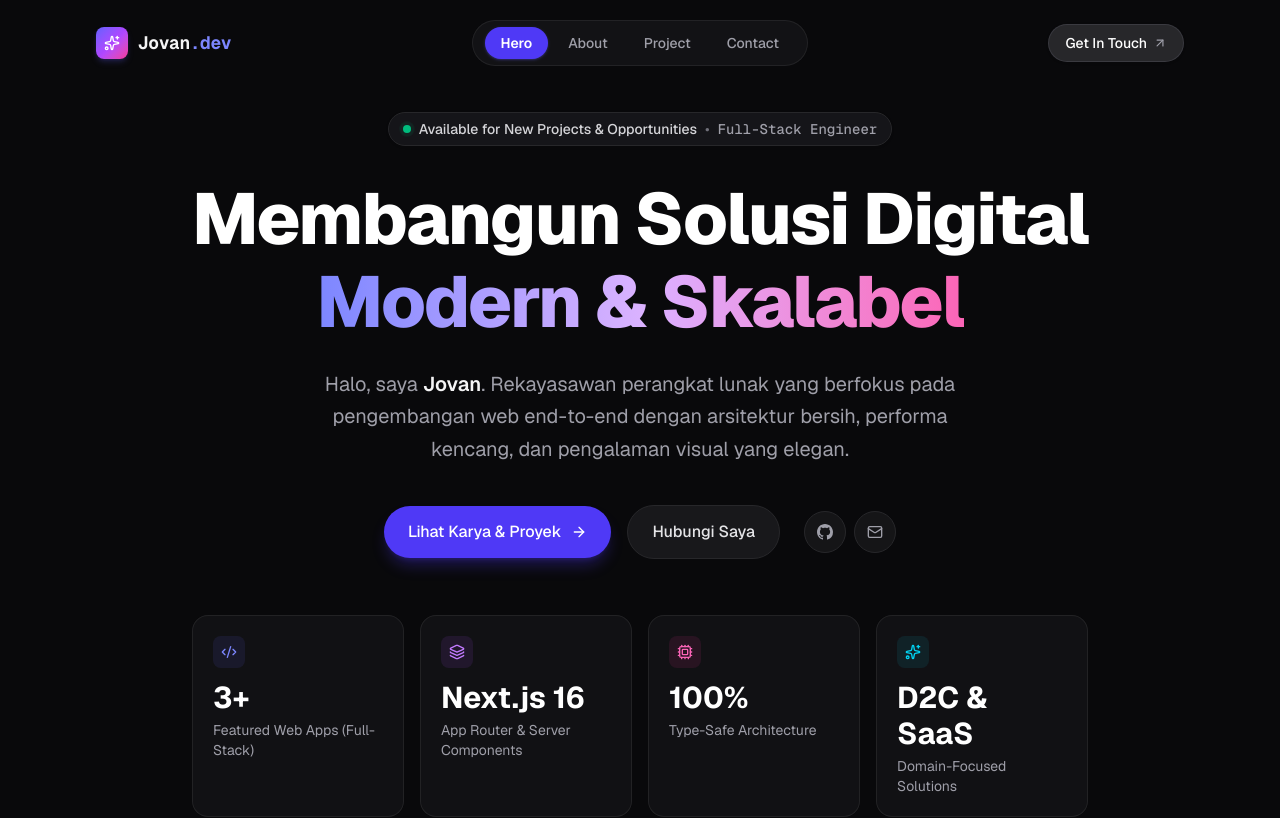
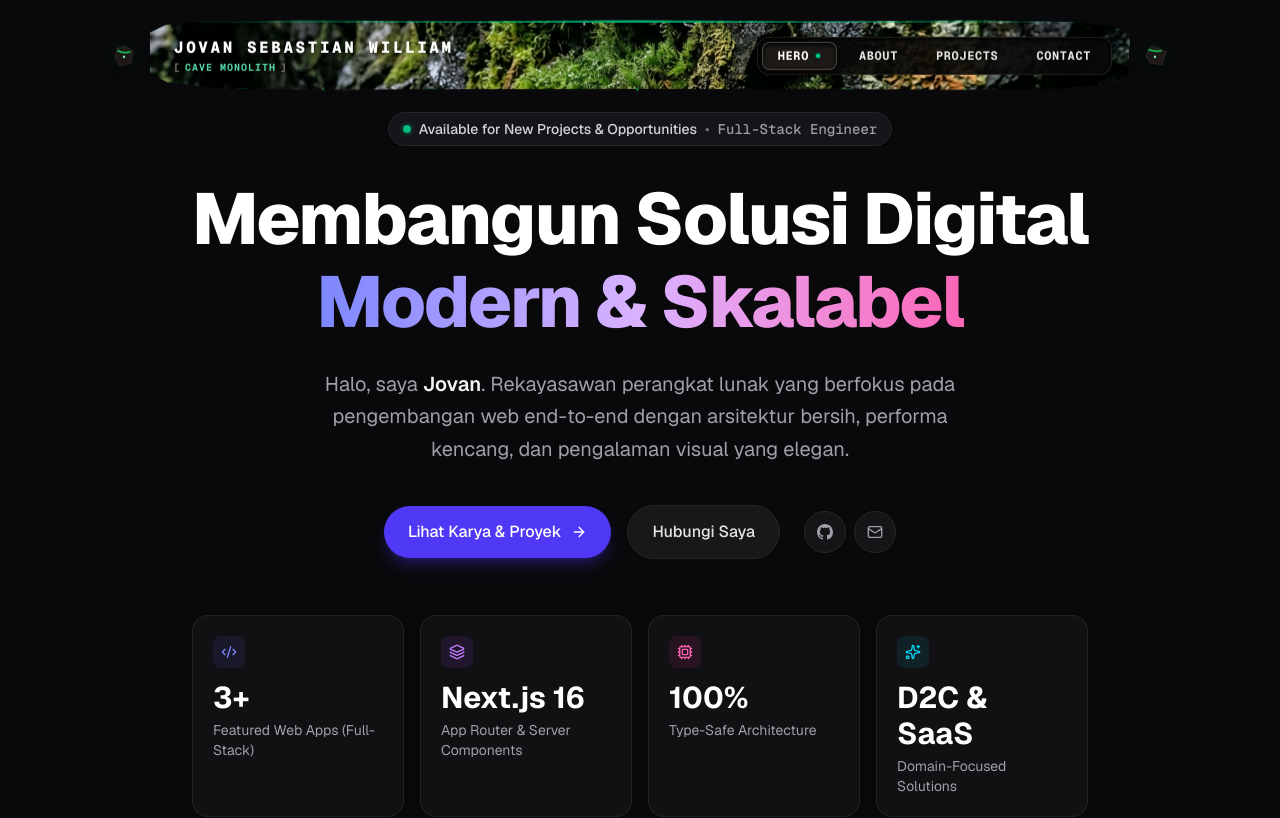
Before and after one commit to Jovan-SW/web_portofolio, a Next.js app: page / in a window 1280 px wide. Shown: the top 818 px of the page. Built offline with nearby package versions, Linux system fonts and the light colour scheme.

Commit message:
add navbar component

```diff
--- a/package.json
+++ b/package.json
@@ -9,6 +9,7 @@
     "lint": "eslint"
   },
   "dependencies": {
+    "framer-motion": "^14.7.1",
     "lucide-react": "^1.62.0",
     "next": "16.4.3",
     "react": "19.3.0",
--- a/src/app/globals.css
+++ b/src/app/globals.css
@@ -14,7 +14,7 @@
 
 html {
   scroll-behavior: smooth;
-  scroll-padding-top: 5rem;
+  scroll-padding-top: 6rem;
   color-scheme: dark;
 }
 
@@ -42,3 +42,58 @@
 ::-webkit-scrollbar-thumb:hover {
   background: #3f3f46;
 }
+
+/* Cyber Monolith Cave Floating Island Animations */
+@keyframes island-levitate {
+  0%, 100% {
+    transform: translateY(0px);
+  }
+  50% {
+    transform: translateY(-5px);
+  }
+}
+
+@keyframes island-shard-1 {
+  0%, 100% {
+    transform: translateY(0px) rotate(0deg);
+  }
+  50% {
+    transform: translateY(-8px) rotate(-2deg);
+  }
+}
+
+@keyframes island-shard-2 {
+  0%, 100% {
+    transform: translateY(0px) rotate(0deg);
+  }
+  50% {
+    transform: translateY(-6px) rotate(3deg);
+  }
+}
+
+@keyframes cyber-vein-pulse {
+  0%, 100% {
+    opacity: 0.55;
+    filter: drop-shadow(0 0 3px rgba(6, 182, 212, 0.4));
+  }
+  50% {
+    opacity: 1;
+    filter: drop-shadow(0 0 10px rgba(34, 211, 238, 0.8)) drop-shadow(0 0 20px rgba(6, 182, 212, 0.5));
+  }
+}
+
+.animate-island-levitate {
+  animation: island-levitate 6s ease-in-out infinite;
+}
+
+.animate-shard-1 {
+  animation: island-shard-1 5s ease-in-out infinite;
+}
+
+.animate-shard-2 {
+  animation: island-shard-2 6.5s ease-in-out infinite;
+}
+
+.animate-cyber-veins {
+  animation: cyber-vein-pulse 3.5s ease-in-out infinite;
+}
--- a/src/components/layout/Navbar.tsx
+++ b/src/components/layout/Navbar.tsx
@@ -1,34 +1,114 @@
 'use client';
 
 import { useState, useEffect } from 'react';
-import { Menu, X, ArrowUpRight, Sparkles } from 'lucide-react';
+import { motion, AnimatePresence } from 'framer-motion';
+import { Menu, X } from 'lucide-react';
 
-const NAV_ITEMS = [
-  { label: 'Hero', href: '#hero', id: 'hero' },
-  { label: 'About', href: '#about', id: 'about' },
-  { label: 'Project', href: '#project', id: 'project' },
-  { label: 'Contact', href: '#contact', id: 'contact' },
+interface NavItem {
+  id: string;
+  label: string;
+  href: string;
+}
+
+const NAV_ITEMS: NavItem[] = [
+  { id: 'hero', label: 'Hero', href: '#hero' },
+  { id: 'about', label: 'About', href: '#about' },
+  { id: 'projects', label: 'Projects', href: '#projects' },
+  { id: 'contact', label: 'Contact', href: '#contact' },
 ];
+
+/**
+ * Hanging Cave Flora & Stalactites SVG
+ * Natural subterranean rock stalactites and dangling green moss tendrils beneath the island.
+ */
+function HangingCaveFlora() {
+  return (
+    <div className="absolute -bottom-3.5 left-5 right-5 h-4 pointer-events-none flex items-start justify-between px-3 overflow-visible opacity-85">
+      <svg className="w-full h-4 overflow-visible" preserveAspectRatio="none" viewBox="0 0 600 16" fill="none">
+        {/* Stalactite 1 with moss tip */}
+        <polygon points="40,0 43,12 46,0" fill="#1c1917" stroke="#15803d" strokeWidth="0.6" />
+        <circle cx="43" cy="12.5" r="1" fill="#4ade80" />
+
+        {/* Moss vine root 1 */}
+        <path d="M95,0 Q97,8 99,14" stroke="#16a34a" strokeWidth="1" strokeLinecap="round" />
+        <path d="M99,14 Q101,10 102,12" stroke="#22c55e" strokeWidth="0.8" strokeLinecap="round" />
+
+        {/* Stalactite 2 (Deep basalt stone) */}
+        <polygon points="160,0 164,15 168,0" fill="#0c0a09" stroke="#166534" strokeWidth="0.6" />
+        <circle cx="164" cy="15.5" r="1.1" fill="#86efac" />
+
+        {/* Center moss droplet / root */}
+        <path d="M298,0 Q301,7 303,13" stroke="#22c55e" strokeWidth="1.2" strokeLinecap="round" />
+        <polygon points="302,12 305,15 301,15" fill="#4ade80" />
+
+        {/* Stalactite 3 with green lichen */}
+        <polygon points="430,0 433,11 436,0" fill="#1c1917" stroke="#15803d" strokeWidth="0.6" />
+        <circle cx="433" cy="11.5" r="1" fill="#4ade80" />
+
+        {/* Moss root 2 */}
+        <path d="M510,0 Q513,9 516,14" stroke="#16a34a" strokeWidth="1" strokeLinecap="round" />
+      </svg>
+    </div>
+  );
+}
+
+/**
+ * Floating Cave Satellite Rock Shard with Moss Accent
+ */
+function OrbitingCaveShard({ side }: { side: 'left' | 'right' }) {
+  return (
+    <div
+      className={`hidden xl:flex absolute top-1/2 -translate-y-1/2 pointer-events-none items-center justify-center ${
+        side === 'left' ? '-left-8 animate-shard-1' : '-right-8 animate-shard-2'
+      }`}
+    >
+      <div className="relative w-6 h-6">
+        <div className="absolute inset-0 bg-emerald-900/20 blur-sm rounded-full" />
+        <svg viewBox="0 0 24 24" fill="none" className="w-full h-full drop-shadow-[0_2px_4px_rgba(0,0,0,0.8)]">
+          <polygon
+            points={side === 'left' ? "12,2 21,7 19,19 8,22 3,14 5,5" : "10,2 22,8 18,21 6,19 2,12 6,4"}
+            fill="#1c1917"
+            stroke="#292524"
+            strokeWidth="1.2"
+          />
+          {/* Moss streak on shard */}
+          <path
+            d={side === 'left' ? "M6,7 Q12,10 18,8" : "M5,6 Q11,8 17,7"}
+            stroke="#22c55e"
+            strokeWidth="1.6"
+            strokeLinecap="round"
+          />
+          <circle cx={side === 'left' ? "12" : "11"} cy="13" r="1.2" fill="#86efac" />
+        </svg>
+      </div>
+    </div>
+  );
+}
 
 export default function Navbar() {
   const [activeSection, setActiveSection] = useState('hero');
+  const [hoveredTab, setHoveredTab] = useState<string | null>(null);
   const [isScrolled, setIsScrolled] = useState(false);
-  const [mobileMenuOpen, setMobileMenuOpen] = useState(false);
+  const [mobileOpen, setMobileOpen] = useState(false);
+  const [mounted, setMounted] = useState(false);
 
   useEffect(() => {
+    setMounted(true);
+
     const handleScroll = () => {
-      setIsScrolled(window.scrollY > 20);
+      setIsScrolled(window.scrollY > 25);
     };
 
     window.addEventListener('scroll', handleScroll, { passive: true });
     handleScroll();
 
     // IntersectionObserver to sync active section indicator
-    const sectionIds = ['hero', 'about', 'project', 'contact'];
+    const sectionIds = ['hero', 'about', 'projects', 'contact'];
     const observerCallback: IntersectionObserverCallback = (entries) => {
       entries.forEach((entry) => {
         if (entry.isIntersecting) {
-          setActiveSection(entry.target.id);
+          const cleanId = entry.target.id === 'project' ? 'projects' : entry.target.id;
+          setActiveSection(cleanId);
         }
       });
     };
@@ -43,6 +123,9 @@
       if (el) observer.observe(el);
     });
 
+    const legacyProject = document.getElementById('project');
+    if (legacyProject) observer.observe(legacyProject);
+
     return () => {
       window.removeEventListener('scroll', handleScroll);
       observer.disconnect();
@@ -52,43 +135,156 @@
   const handleNavClick = (e: React.MouseEvent<HTMLAnchorElement>, href: string) => {
     e.preventDefault();
     const targetId = href.replace('#', '');
-    const element = document.getElementById(targetId);
+    let element = document.getElementById(targetId);
+    if (!element && targetId === 'projects') {
+      element = document.getElementById('project');
+    }
     if (element) {
       element.scrollIntoView({ behavior: 'smooth' });
       setActiveSection(targetId);
-      setMobileMenuOpen(false);
+      setMobileOpen(false);
     }
   };
 
   return (
-    <header
-      className={`fixed top-0 left-0 right-0 z-50 transition-all duration-300 ${
+    <div className="fixed top-4 sm:top-5 inset-x-0 mx-auto z-50 max-w-5xl px-3 sm:px-4 pointer-events-none">
+      {/* Floating Levitation Island Physics Wrapper */}
+      <div className="relative w-full animate-island-levitate">
+        {/* Companion Orbiting Miniature Rocks on flanks */}
+        <OrbitingCaveShard side="left" />
+        <OrbitingCaveShard side="right" />
+
+        {/* Main Floating Mossy Cave Rock Island */}
+        <nav
+          aria-label="Floating Mossy Cave Rock Island Navigation"
+          className={`pointer-events-auto relative w-full transition-all duration-500 ${
             isScrolled
-          ? 'bg-zinc-950/85 backdrop-blur-md border-b border-zinc-800/70 shadow-lg shadow-black/20 py-3.5'
-          : 'bg-transparent py-5'
+              ? 'py-2 px-3.5 sm:px-5'
+              : 'py-2.5 sm:py-3 px-4 sm:px-6'
           }`}
+          style={{
+            /* Natural chiseled jagged stone outline */
+            clipPath:
+              'polygon(0.6% 18%, 2.2% 7%, 6% 2.5%, 16% 0.8%, 32% 2%, 50% 0.5%, 68% 2.2%, 84% 0.8%, 94% 3.2%, 97.8% 9%, 99.4% 22%, 99.2% 78%, 97.5% 89%, 92.5% 97%, 82% 99%, 64% 97.5%, 48% 99.5%, 32% 97.8%, 18% 99.2%, 7.5% 96.5%, 2.4% 88%, 0.6% 76%)',
+          }}
         >
-      <div className="max-w-6xl mx-auto px-4 sm:px-6 lg:px-8">
-        <div className="flex items-center justify-between">
-          {/* Logo / Brand */}
+          {/* Layer 1: Earthy Subterranean Abyss Shadow */}
+          <div className="absolute inset-0 -z-30 bg-black/90 rounded-2xl shadow-[0_22px_45px_rgba(0,0,0,0.98),inset_0_0_24px_rgba(0,0,0,0.9)]" />
+
+          {/* Layer 2: Real Wet Basalt Cave Rock & Lush Green Moss Texture */}
+          <div
+            className="absolute inset-0 -z-20 bg-gradient-to-b from-stone-900/95 via-stone-950/98 to-[#090a0d] opacity-95"
+            style={{
+              backgroundImage: 'url("/mossy-cave-rock.jpg")',
+              backgroundSize: 'cover',
+              backgroundPosition: 'center',
+              backgroundBlendMode: 'overlay',
+            }}
+          />
+
+          {/* Layer 3: Natural Moss Ridge Overgrowth & Relief Rim */}
+          <div className="absolute inset-0 -z-10 pointer-events-none">
+            {/* Top stone ledge with organic moss overgrown line */}
+            <div className="absolute top-0 inset-x-0 h-[2.5px] bg-gradient-to-r from-transparent via-emerald-500/85 to-transparent" />
+            {/* Bottom cavern rim shadow */}
+            <div className="absolute bottom-0 inset-x-0 h-[2px] bg-gradient-to-r from-transparent via-stone-950 to-transparent" />
+          </div>
+
+          {/* Content Flex Container */}
+          <div className="relative z-10 flex items-center justify-between gap-3 sm:gap-6">
+            {/* Sisi Kiri (Branding): Jovan Sebastian William (Tanpa Logo, Font Kontras Tinggi) */}
             <a
               href="#hero"
               onClick={(e) => handleNavClick(e, '#hero')}
-            className="group flex items-center gap-2.5 text-zinc-100 font-bold text-lg tracking-tight hover:text-white transition-colors"
+              className="group focus:outline-none focus-visible:ring-2 focus-visible:ring-emerald-400 rounded-lg py-1 px-1.5 transition-transform active:translate-y-0.5"
+              aria-label="Jovan Sebastian William - Beranda"
             >
-            <div className="w-8 h-8 rounded-lg bg-gradient-to-br from-indigo-500 via-purple-500 to-pink-500 flex items-center justify-center text-white shadow-md shadow-indigo-500/20 group-hover:scale-105 transition-transform">
-              <Sparkles className="w-4 h-4" />
+              <div className="flex flex-col">
+                <span className="font-mono text-sm sm:text-base font-extrabold tracking-[0.16em] uppercase text-white group-hover:text-emerald-300 transition-colors flex items-center gap-2 drop-shadow-[0_2px_5px_rgba(0,0,0,0.95)]">
+                  <span className="hidden sm:inline">Jovan Sebastian William</span>
+                  <span className="sm:hidden">Jovan S. W.</span>
+                </span>
+                <span className="text-[10px] font-mono tracking-widest text-emerald-300/90 font-bold uppercase hidden lg:flex items-center gap-1 drop-shadow-[0_1px_3px_rgba(0,0,0,0.95)]">
+                  <span className="text-stone-500">[</span>
+                  <span>Cave Monolith</span>
+                  <span className="text-stone-500">]</span>
+                </span>
               </div>
-            <span className="font-mono text-zinc-100">
-              Jovan<span className="text-indigo-400">.dev</span>
+            </a>
+
+            {/* Sisi Kanan / Navigasi: Chiseled Stone Runes dengan Efek Tactile Click / Press (Bukan Glow) */}
+            <div className="flex items-center gap-2">
+              <div className="hidden md:flex items-center gap-1.5 p-1 rounded-xl bg-stone-950/90 border border-stone-800/80 shadow-[inset_0_2px_5px_rgba(0,0,0,0.9)]">
+                {NAV_ITEMS.map((item) => {
+                  const isActive = activeSection === item.id;
+                  const isHovered = hoveredTab === item.id;
+                  const isHighlighted = hoveredTab !== null ? isHovered : isActive;
+
+                  return (
+                    <a
+                      key={item.id}
+                      href={item.href}
+                      onClick={(e) => handleNavClick(e, item.href)}
+                      onMouseEnter={() => setHoveredTab(item.id)}
+                      onMouseLeave={() => setHoveredTab(null)}
+                      className={`relative px-4 py-1.5 rounded-lg text-xs font-mono font-bold tracking-wider uppercase transition-all duration-150 active:translate-y-0.5 active:scale-[0.98] cursor-pointer select-none ${
+                        isActive
+                          ? 'text-white drop-shadow-[0_1px_3px_rgba(0,0,0,0.95)]'
+                          : 'text-stone-200 hover:text-white drop-shadow-[0_1px_3px_rgba(0,0,0,0.9)]'
+                      }`}
+                    >
+                      {/* Tactile Stone Indentation Pill (Physical Inset Carving, No Neon Glow) */}
+                      {isHighlighted && mounted && (
+                        <motion.div
+                          layoutId="tactile-stone-press"
+                          className="absolute inset-0 rounded-lg bg-stone-900 border border-stone-600/80 shadow-[inset_0_2px_4px_rgba(0,0,0,0.9),0_1px_0_rgba(255,255,255,0.06)]"
+                          transition={{ type: 'spring', stiffness: 500, damping: 35 }}
+                        />
+                      )}
+                      <span className="relative z-10 flex items-center gap-1.5">
+                        <span>{item.label}</span>
+                        {isActive && (
+                          <span className="w-1.5 h-1.5 rounded-full bg-emerald-400 border border-emerald-900 shadow-sm" />
+                        )}
                       </span>
                     </a>
+                  );
+                })}
+              </div>
 
-          {/* Desktop Navigation Links */}
-          <nav
-            aria-label="Navigasi Utama"
-            className="hidden md:flex items-center gap-1 bg-zinc-900/70 border border-zinc-800/80 rounded-full px-3 py-1.5 backdrop-blur-md"
+              {/* Mobile Menu Toggle Button (Tactile Press) */}
+              <button
+                type="button"
+                onClick={() => setMobileOpen(!mobileOpen)}
+                className="md:hidden p-2 rounded-lg border border-stone-700/80 bg-stone-900/90 text-stone-100 hover:text-white hover:bg-stone-800 shadow-[inset_0_1px_3px_rgba(0,0,0,0.8)] active:translate-y-0.5 transition-all focus:outline-none cursor-pointer"
+                aria-label={mobileOpen ? 'Tutup Navigasi' : 'Buka Navigasi'}
+                aria-expanded={mobileOpen}
               >
+                {mobileOpen ? <X className="w-4 h-4 text-emerald-400" /> : <Menu className="w-4 h-4" />}
+              </button>
+            </div>
+          </div>
+
+          {/* Dangling Subterranean Stalactites & Moss Tendrils hanging beneath the rock */}
+          <HangingCaveFlora />
+        </nav>
+
+        {/* Mobile Dropdown Sheet (Mossy Cavern Stone Tablet) */}
+        <AnimatePresence>
+          {mobileOpen && (
+            <motion.div
+              initial={{ opacity: 0, y: -8, scale: 0.98 }}
+              animate={{ opacity: 1, y: 0, scale: 1 }}
+              exit={{ opacity: 0, y: -8, scale: 0.98 }}
+              transition={{ duration: 0.2 }}
+              className="md:hidden absolute top-full left-0 right-0 mt-3 p-3.5 rounded-2xl bg-stone-950/98 backdrop-blur-2xl border border-stone-800 shadow-[0_20px_40px_rgba(0,0,0,0.95)] flex flex-col gap-2"
+              style={{
+                backgroundImage: 'url("/mossy-cave-rock.jpg")',
+                backgroundSize: 'cover',
+                backgroundBlendMode: 'overlay',
+              }}
+            >
+              <div className="flex flex-col gap-1.5">
                 {NAV_ITEMS.map((item) => {
                   const isActive = activeSection === item.id;
                   return (
@@ -96,76 +292,22 @@
                       key={item.id}
                       href={item.href}
                       onClick={(e) => handleNavClick(e, item.href)}
-                  aria-current={isActive ? 'true' : undefined}
-                  className={`relative px-4 py-1.5 rounded-full text-sm font-medium transition-all duration-200 ${
+                      className={`flex items-center justify-between px-4 py-2.5 rounded-xl text-xs font-mono font-bold uppercase tracking-wider transition-all active:translate-y-0.5 ${
                         isActive
-                      ? 'text-white bg-indigo-600 shadow-sm shadow-indigo-500/30 font-semibold'
-                      : 'text-zinc-400 hover:text-zinc-200 hover:bg-zinc-800/60'
+                          ? 'bg-stone-900 text-white border border-stone-600 shadow-[inset_0_2px_4px_rgba(0,0,0,0.9)] drop-shadow-[0_1px_3px_rgba(0,0,0,0.9)]'
+                          : 'text-stone-100 hover:text-white hover:bg-stone-900/90 border border-stone-800/60 drop-shadow-[0_1px_2px_rgba(0,0,0,0.9)]'
                       }`}
                     >
-                  {item.label}
+                      <span>{item.label}</span>
+                      {isActive && <span className="w-1.5 h-1.5 rounded-full bg-emerald-400 shadow-sm" />}
                     </a>
                   );
                 })}
-          </nav>
-
-          {/* Quick CTA Action */}
-          <div className="hidden md:flex items-center gap-3">
-            <a
-              href="#contact"
-              onClick={(e) => handleNavClick(e, '#contact')}
-              className="inline-flex items-center gap-1.5 px-4 py-2 rounded-full text-sm font-medium text-white bg-zinc-800 hover:bg-zinc-700 border border-zinc-700/80 hover:border-zinc-600 transition-all shadow-sm group"
-            >
-              <span>Get In Touch</span>
-              <ArrowUpRight className="w-3.5 h-3.5 text-zinc-400 group-hover:text-white group-hover:translate-x-0.5 group-hover:-translate-y-0.5 transition-transform" />
-            </a>
               </div>
-
-          {/* Mobile Menu Button */}
-          <button
-            type="button"
-            onClick={() => setMobileMenuOpen(!mobileMenuOpen)}
-            className="md:hidden p-2 rounded-lg text-zinc-400 hover:text-white hover:bg-zinc-800 border border-zinc-800 transition-colors"
-            aria-label={mobileMenuOpen ? 'Tutup Menu' : 'Buka Menu'}
-          >
-            {mobileMenuOpen ? <X className="w-5 h-5" /> : <Menu className="w-5 h-5" />}
-          </button>
+            </motion.div>
+          )}
+        </AnimatePresence>
       </div>
     </div>
-
-      {/* Mobile Dropdown Menu */}
-      {mobileMenuOpen && (
-        <div className="md:hidden bg-zinc-950/95 backdrop-blur-xl border-b border-zinc-800/80 px-4 pt-3 pb-6 space-y-2 animate-in fade-in slide-in-from-top-2">
-          {NAV_ITEMS.map((item) => {
-            const isActive = activeSection === item.id;
-            return (
-              <a
-                key={item.id}
-                href={item.href}
-                onClick={(e) => handleNavClick(e, item.href)}
-                className={`flex items-center justify-between px-4 py-2.5 rounded-lg text-base font-medium transition-colors ${
-                  isActive
-                    ? 'text-white bg-indigo-600/90 font-semibold'
-                    : 'text-zinc-400 hover:text-white hover:bg-zinc-900'
-                }`}
-              >
-                <span>{item.label}</span>
-                {isActive && <div className="w-1.5 h-1.5 rounded-full bg-white" />}
-              </a>
-            );
-          })}
-          <div className="pt-2">
-            <a
-              href="#contact"
-              onClick={(e) => handleNavClick(e, '#contact')}
-              className="w-full flex items-center justify-center gap-2 py-2.5 px-4 rounded-lg bg-indigo-600 hover:bg-indigo-500 text-white font-medium text-sm transition-colors shadow-md"
-            >
-              <span>Hubungi Saya</span>
-              <ArrowUpRight className="w-4 h-4" />
-            </a>
-          </div>
-        </div>
-      )}
-    </header>
   );
 }
--- a/src/components/sections/ProjectSection.tsx
+++ b/src/components/sections/ProjectSection.tsx
@@ -71,10 +71,12 @@
 
   return (
     <section
-      id="project"
+      id="projects"
       aria-label="Project Section"
       className="py-24 relative border-t border-zinc-900"
     >
+      {/* Anchor alias for backwards compatibility */}
+      <div id="project" className="absolute -top-24 pointer-events-none" />
       <div className="max-w-6xl mx-auto px-4 sm:px-6 lg:px-8">
         {/* Section Header */}
         <div className="flex flex-col items-center text-center mb-14">
```
Also changed, not shown: public/mossy-cave-rock.jpg (added), 1 other file (tests, documents, lock files or other folders). Lines whose indentation alone changed are shown as unchanged.
